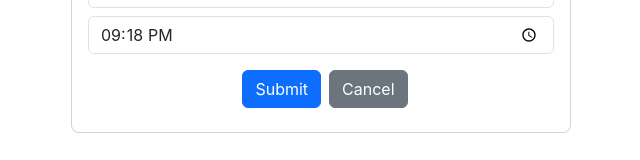
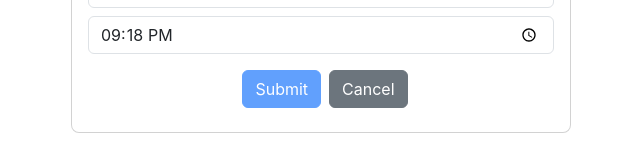
Before and after one commit to tizhad/Fitsi, a React (Create React App) app in the folder View/: page / in a window 1280 px wide. Both pictures are taken after a click on the button "Reserve a Table". Shown: the part 238-398 px from the top of the page, without its empty margins (319-959 px from the left). Built offline with nearby package versions, Linux system fonts and the light colour scheme; no server answers.

Commit message:
Active submittable when data is ready.

```diff
--- a/View/src/components/Modal/Modal.tsx
+++ b/View/src/components/Modal/Modal.tsx
@@ -1,5 +1,5 @@
 import React, {useEffect, useState} from 'react';
-import apiService, {getAllRestaurants, submitFormData} from "../../Services/apiService";
+import {getAllRestaurants, submitFormData} from "../../Services/apiService";
 import {Restaurant} from "../../Models/Restaurant";
 import moment from 'moment';
 import {Reservation} from "../../Models/Reservation";
@@ -15,6 +15,7 @@ function Modal({onClose, onReservation}: ModalProps) {
     const [restaurants, setRestaurants] = useState<Restaurant[]>([]);
     const [reservation, setReservation] = useState<Reservation>({} as Reservation);
     const [isReservation, setIsReservation] = useState(false);
+    const [isSubmitDisabled, setIsSubmitDisabled] = useState(true);
 
     const [formData, setFormData] = useState({
         people: 0,
@@ -50,6 +51,7 @@ function Modal({onClose, onReservation}: ModalProps) {
             ...prevData,
             [name]: name === 'date' ? moment(value).format('YYYY-MM-DD') : value,
         }));
+        setIsSubmitDisabled(false);
     };
     const handleSubmit = async (formData: any) => {
         let newReservation: Reservation;
@@ -118,7 +120,7 @@ function Modal({onClose, onReservation}: ModalProps) {
                                 className="form-control mb-2"
                                 required
                             />
-                            <button className="btn btn-primary m-2" type="submit">Submit</button>
+                            <button className="btn btn-primary m-2" type="submit" disabled={isSubmitDisabled}>Submit</button>
                             <button type="button" className="btn btn-secondary" onClick={onClose}>Cancel</button>
                         </form>
                         {isReservation && <p>Reservation ID: {reservation?.id}</p>}
```
Also changed, not shown: View/src/index.css (+5 -3 lines).
